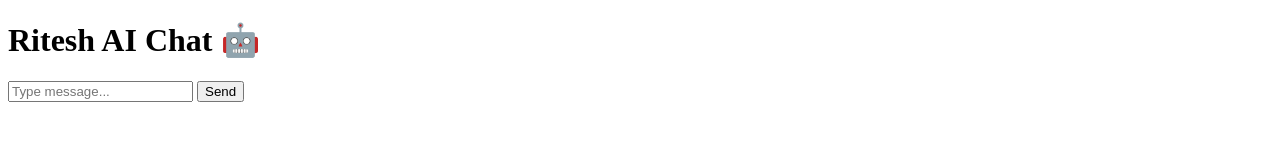
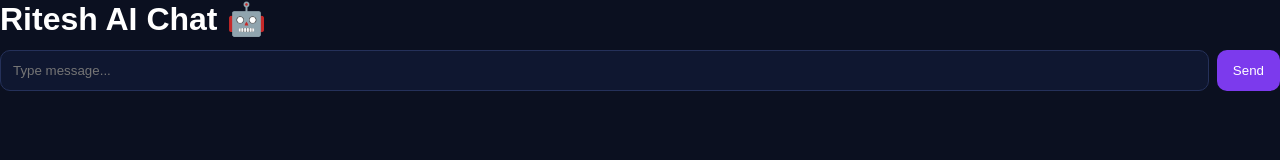
Before and after one commit to moraltalesstory5-max/ritesh-ai, a website: page index.html in a window 1280 px wide. Drawn offline with Linux system fonts and the light colour scheme.

Commit message:
Update index.html

```diff
--- a/index.html
+++ b/index.html
@@ -1,17 +1,21 @@
 <!doctype html>
-<html>
+<html lang="en">
 <head>
   <meta charset="UTF-8" />
+  <meta name="viewport" content="width=device-width, initial-scale=1.0"/>
   <title>Ritesh AI Chat</title>
+  <link rel="stylesheet" href="./style.css">
 </head>
 <body>
   <h1>Ritesh AI Chat 🤖</h1>
 
   <div id="chat"></div>
 
-    <input id="msg" placeholder="Type message..." />
-    <button onclick="send()">Send</button>
+  <div class="row">
+    <input id="msgInput" placeholder="Type message..." />
+    <button id="sendBtn">Send</button>
+  </div>
 
-    <script src="script.js"></script>
+  <script src="./script.js"></script>
 </body>
 </html>
```
Lines whose indentation alone changed are shown as unchanged.
